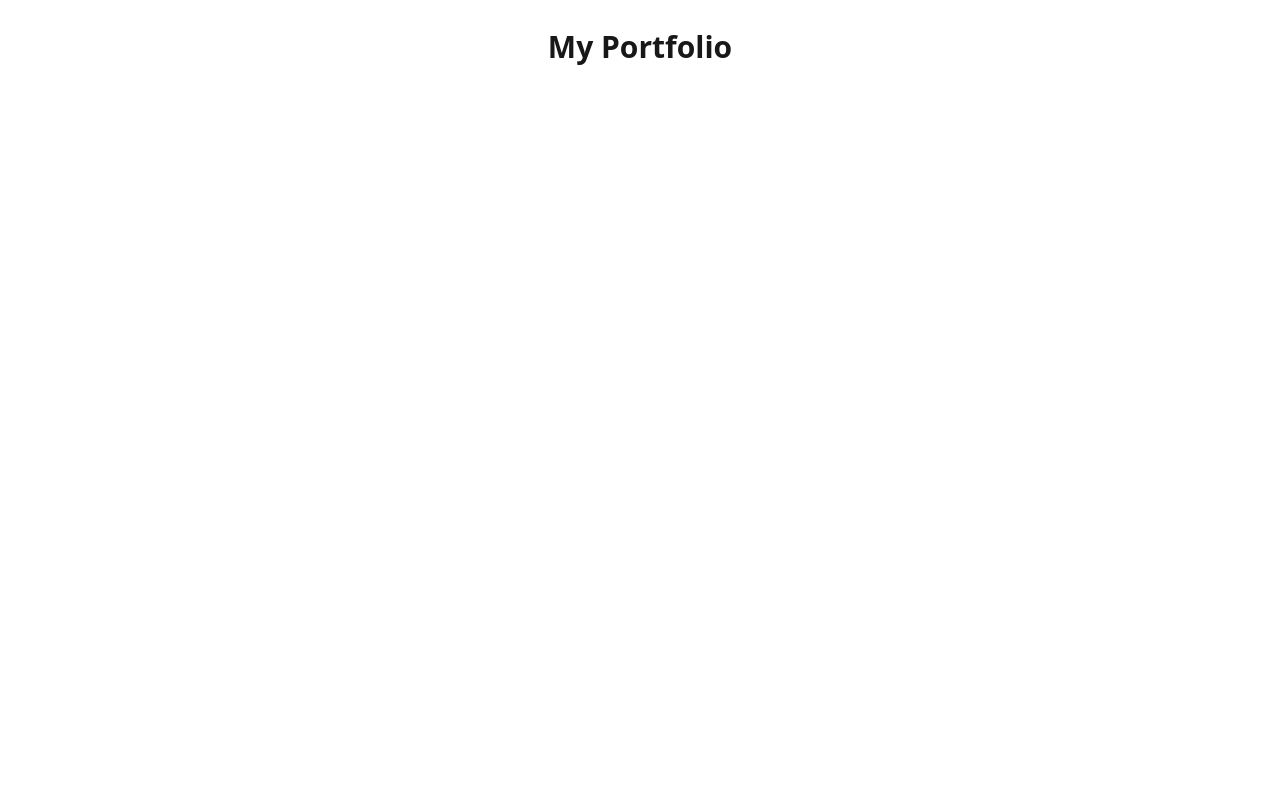
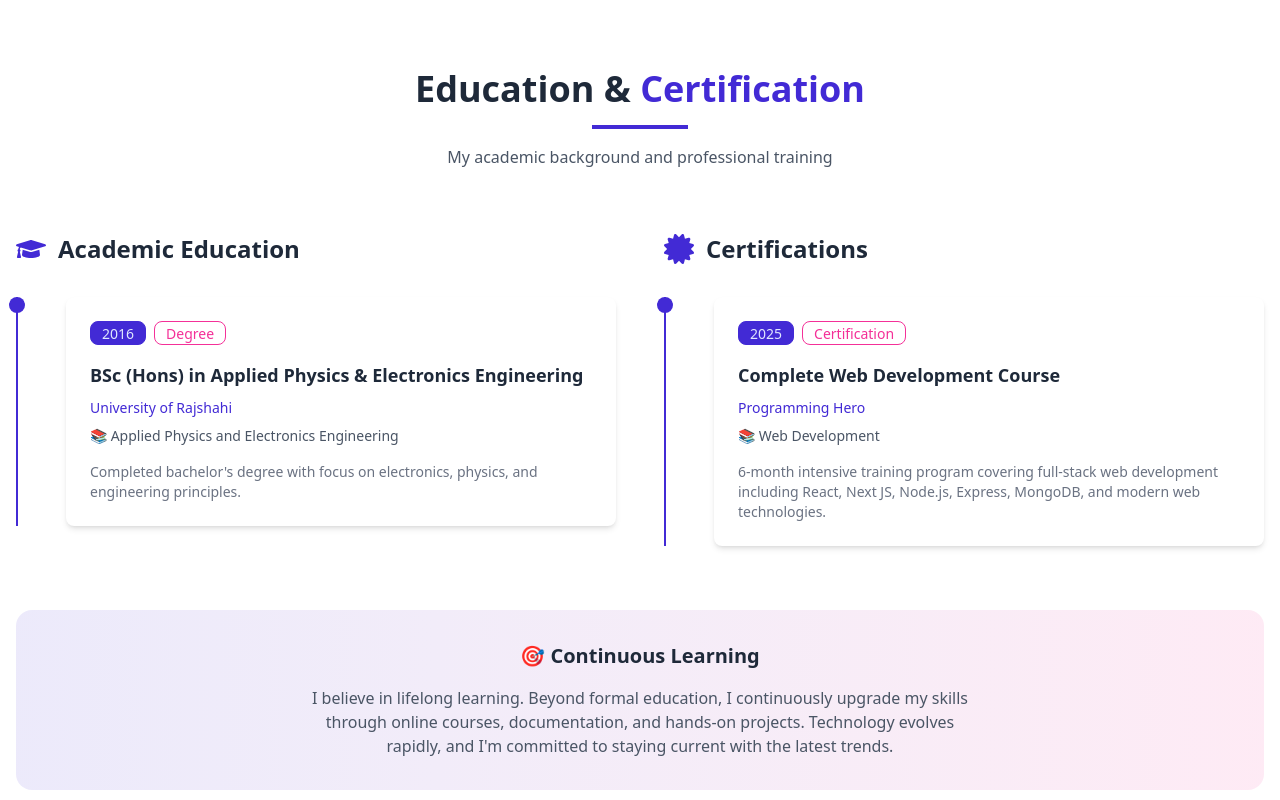
Before and after one commit to zubaer-developer/my-portfolio, a React (Vite) app: page / in a window 1280 px wide. Shown: the part 3000-3800 px from the top of the page. Before the commit the page ends 3105 px from the top, so only its background shows below. Built offline with nearby package versions, Linux system fonts and the light colour scheme.

Commit message:
feat: add Education section with timeline design and certification

```diff
--- a/src/App.jsx
+++ b/src/App.jsx
@@ -1,5 +1,6 @@
 import "./App.css";
 import About from "./components/About";
+import Education from "./components/Educaion";
 import Hero from "./components/Hero";
 import Navbar from "./components/Navbar";
 import Skills from "./components/Skills";
@@ -11,6 +12,7 @@ function App() {
       <Hero></Hero>
       <About></About>
       <Skills></Skills>
+      <Education></Education>
       <h1 className="text-3xl font-bold text-center py-10">My Portfolio</h1>
     </div>
   );
--- a/src/components/Educaion.jsx
+++ b/src/components/Educaion.jsx
@@ -1,11 +1,103 @@
-import React from "react";
+import { FaGraduationCap, FaCertificate } from "react-icons/fa";
+import EducationCard from "./EducationCard";
 
-const Educaion = () => {
+const Education = () => {
+  // Education Data
+  const educationData = [
+    {
+      id: 1,
+      type: "Degree",
+      title: "BSc (Hons) in Applied Physics & Electronics Engineering",
+      institution: "University of Rajshahi",
+      year: "2016",
+      subject: "Applied Physics and Electronics Engineering",
+      description:
+        "Completed bachelor's degree with focus on electronics, physics, and engineering principles.",
+    },
+    {
+      id: 2,
+      type: "Certification",
+      title: "Complete Web Development Course",
+      institution: "Programming Hero",
+      year: "2025",
+      subject: "Web Development",
+      description:
+        "6-month intensive training program covering full-stack web development including React, Next JS, Node.js, Express, MongoDB, and modern web technologies.",
+    },
+  ];
+
   return (
-    <div>
-      <h1>This is Educaion</h1>
-    </div>
+    <section id="education" className="py-20 bg-base-100">
+      <div className="max-w-7xl mx-auto px-4">
+        {/* Section Title */}
+        <div className="text-center mb-16">
+          <h2 className="text-3xl md:text-4xl font-bold text-gray-800 mb-4">
+            Education & <span className="text-primary">Certification</span>
+          </h2>
+          <div className="w-24 h-1 bg-primary mx-auto mb-4"></div>
+          <p className="text-gray-600 max-w-2xl mx-auto">
+            My academic background and professional training
+          </p>
+        </div>
+
+        {/* Content Grid */}
+        <div className="grid lg:grid-cols-2 gap-12 items-start">
+          {/* Left Side - Education Timeline */}
+          <div>
+            {/* Section Subtitle */}
+            <div className="flex items-center gap-3 mb-8">
+              <FaGraduationCap className="text-3xl text-primary" />
+              <h3 className="text-2xl font-semibold text-gray-800">
+                Academic Education
+              </h3>
+            </div>
+
+            {/* Education Cards */}
+            <div>
+              {educationData
+                .filter((item) => item.type === "Degree")
+                .map((item) => (
+                  <EducationCard key={item.id} item={item} />
+                ))}
+            </div>
+          </div>
+
+          {/* Right Side - Certifications */}
+          <div>
+            {/* Section Subtitle */}
+            <div className="flex items-center gap-3 mb-8">
+              <FaCertificate className="text-3xl text-primary" />
+              <h3 className="text-2xl font-semibold text-gray-800">
+                Certifications
+              </h3>
+            </div>
+
+            {/* Certification Cards */}
+            <div>
+              {educationData
+                .filter((item) => item.type === "Certification")
+                .map((item) => (
+                  <EducationCard key={item.id} item={item} />
+                ))}
+            </div>
+          </div>
+        </div>
+
+        {/* Highlight Box */}
+        <div className="mt-16 bg-linear-to-r from-primary/10 to-secondary/10 rounded-2xl p-8 text-center">
+          <h3 className="text-xl font-semibold text-gray-800 mb-4">
+            🎯 Continuous Learning
+          </h3>
+          <p className="text-gray-600 max-w-2xl mx-auto">
+            I believe in lifelong learning. Beyond formal education, I
+            continuously upgrade my skills through online courses,
+            documentation, and hands-on projects. Technology evolves rapidly,
+            and I'm committed to staying current with the latest trends.
+          </p>
+        </div>
+      </div>
+    </section>
   );
 };
 
-export default Educaion;
+export default Education;
--- /dev/null
+++ b/src/components/EducationCard.jsx
@@ -0,0 +1,39 @@
+const EducationCard = ({ item }) => {
+  return (
+    <div className="relative pl-8 pb-8 border-l-2 border-primary last:pb-0">
+      <div className="absolute -left-2.25 top-0 w-4 h-4 bg-primary rounded-full"></div>
+
+      {/* Card */}
+      <div className="card bg-base-100 shadow-md hover:shadow-xl transition-shadow duration-300 ml-4">
+        <div className="card-body">
+          {/* Year Badge */}
+          <div className="flex items-center gap-2 mb-2">
+            <span className="badge badge-primary">{item.year}</span>
+            {/* Type badge - Education or Certification */}
+            <span className="badge badge-outline badge-secondary">
+              {item.type}
+            </span>
+          </div>
+
+          {/* Title/Degree */}
+          <h3 className="card-title text-lg text-gray-800">{item.title}</h3>
+
+          {/* Institution */}
+          <p className="text-primary font-medium">{item.institution}</p>
+
+          {/* Subject/Description */}
+          {item.subject && (
+            <p className="text-gray-600 text-sm">📚 {item.subject}</p>
+          )}
+
+          {/* Description */}
+          {item.description && (
+            <p className="text-gray-500 text-sm mt-2">{item.description}</p>
+          )}
+        </div>
+      </div>
+    </div>
+  );
+};
+
+export default EducationCard;
--- a/src/components/SkillCategory.jsx
+++ b/src/components/SkillCategory.jsx
@@ -2,8 +2,6 @@ import SkillBar from "./SkillBar";
 
 const SkillCategory = ({ category }) => {
   return (
-    // card: DaisyUI card
-    // hover:shadow-xl: hover এ বড় shadow
     <div className="card bg-base-100 shadow-lg hover:shadow-xl transition-shadow duration-300">
       <div className="card-body">
         {/* Category Title */}
@@ -14,7 +12,7 @@ const SkillCategory = ({ category }) => {
         {/* Category Description */}
         <p className="text-gray-500 text-sm mb-6">{category.description}</p>
 
-        {/* Skills List - প্রতিটি skill এর জন্য SkillBar */}
+        {/* Skills List */}
         <div>
           {category.skills.map((skill, index) => (
             <SkillBar key={index} skill={skill} />
```
